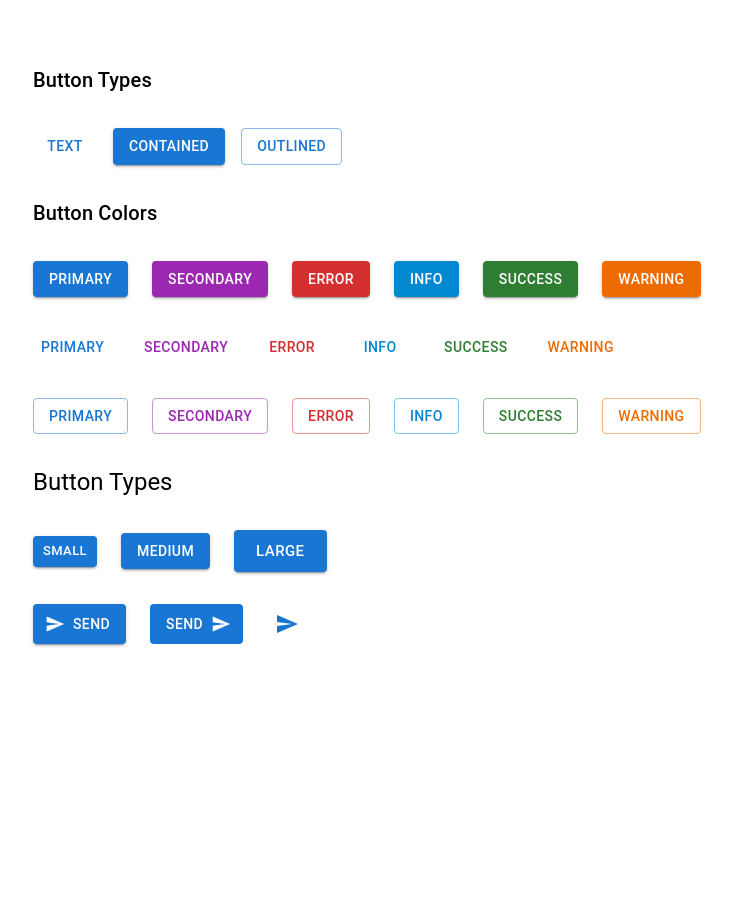
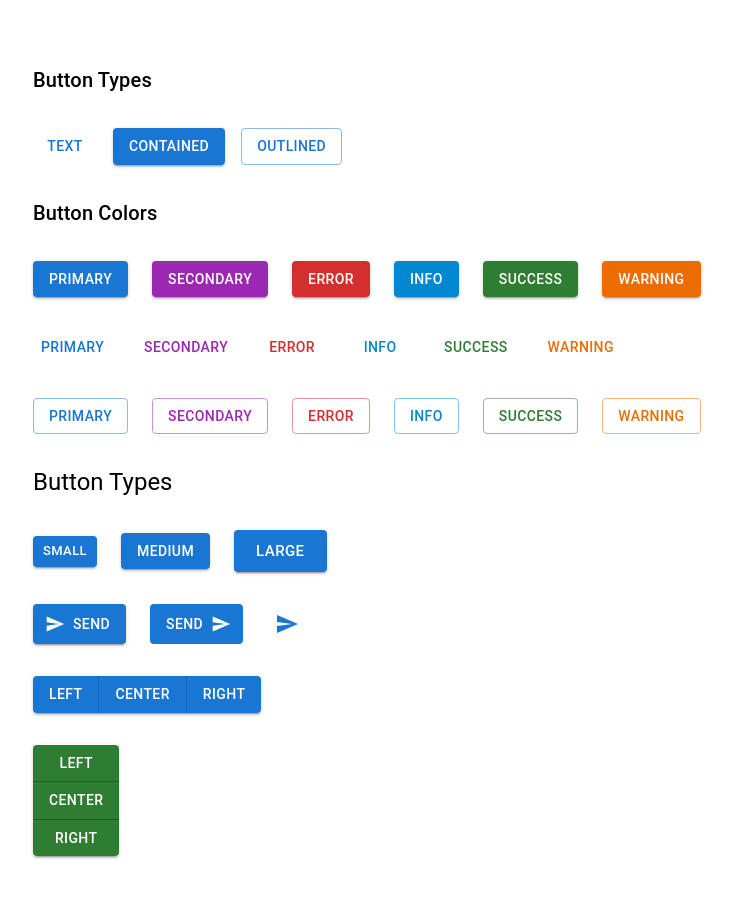
Before and after one commit to VigneshA13/mui, a React (Create React App) app: page / in a window 1280 px wide. Shown: the top 898 px of the page, without its empty margins (31-764 px from the left). Before the commit the page ends 800 px from the top, so only its background shows below. Built offline with nearby package versions, Linux system fonts and the light colour scheme.

Commit message:
Button Group

```diff
--- a/src/components/Buttons.js
+++ b/src/components/Buttons.js
@@ -1,5 +1,11 @@
 import React from "react";
-import { Stack, Button, Typography, IconButton } from "@mui/material";
+import {
+  Stack,
+  Button,
+  Typography,
+  IconButton,
+  ButtonGroup,
+} from "@mui/material";
 import SendIcon from "@mui/icons-material/Send";
 
 const Buttons = () => {
@@ -107,6 +113,26 @@ const Buttons = () => {
           <SendIcon />
         </IconButton>
       </Stack>
+
+      {/* Button Group */}
+      <Stack direction="row">
+        <ButtonGroup variant="contained">
+          <Button>Left</Button>
+          <Button>Center</Button>
+          <Button>Right</Button>
+        </ButtonGroup>
+      </Stack>
+      <Stack direction="row">
+        <ButtonGroup
+          variant="contained"
+          orientation="vertical"
+          size="medium"
+          color="success">
+          <Button>Left</Button>
+          <Button>Center</Button>
+          <Button>Right</Button>
+        </ButtonGroup>
+      </Stack>
     </Stack>
   );
 };
```
